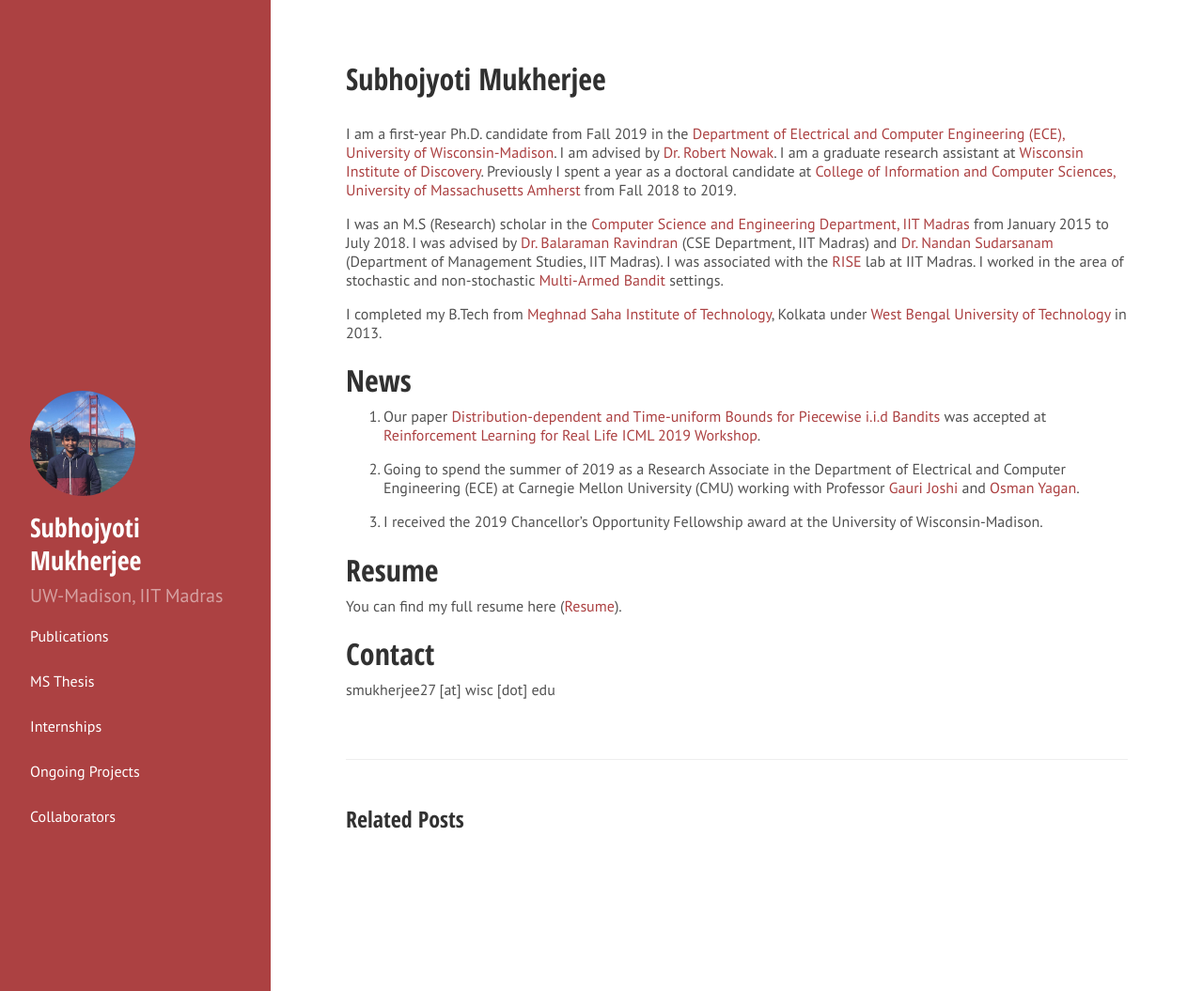
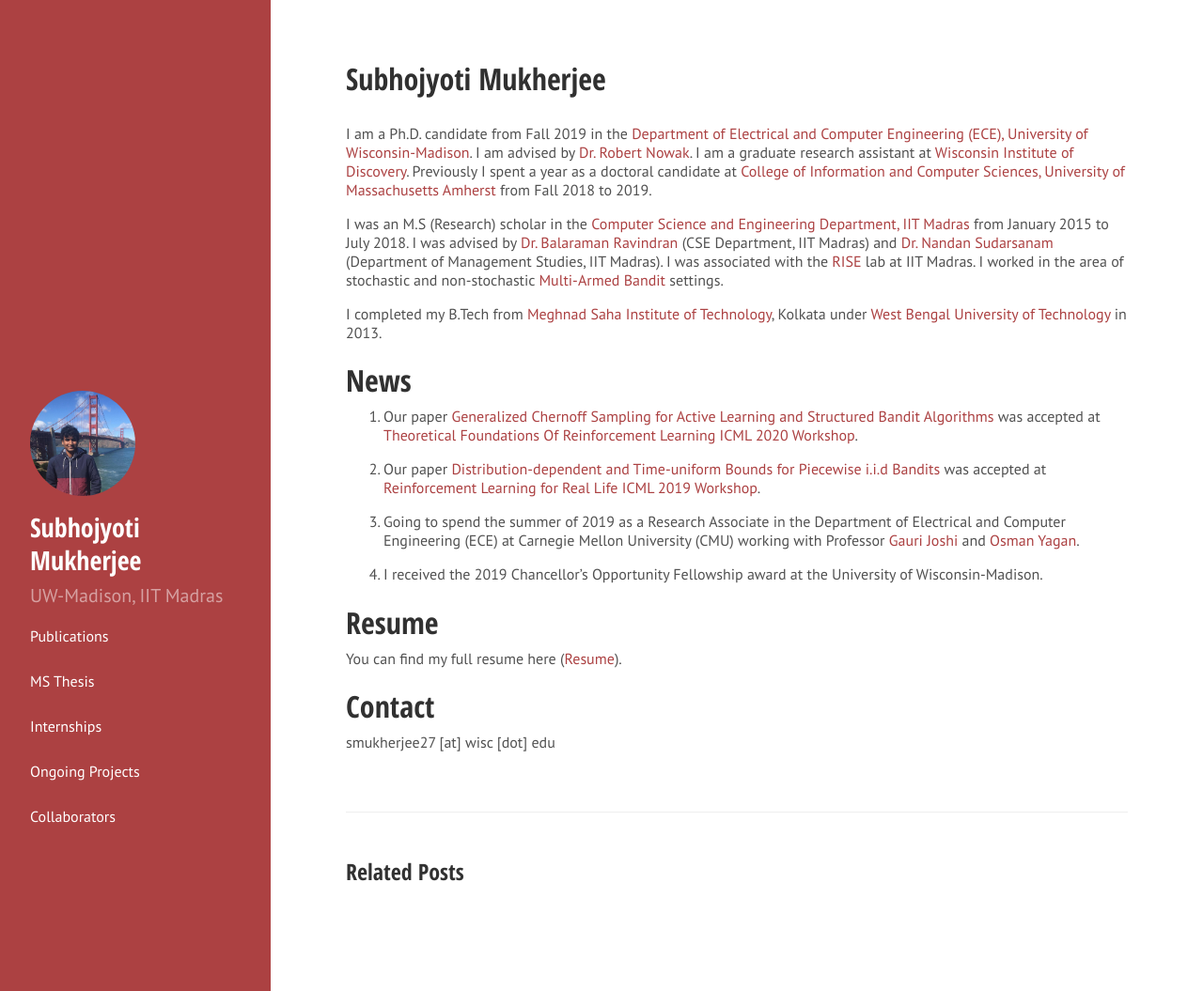
Before and after one commit to Subhojyoti22/subhojyoti.github.io, a Jekyll site: the page built from _posts/2016-09-06-about.md, in a window 1280 px wide and 1055 px high. Shown: the whole window at 94% size. Built offline with Jekyll 4.4.1, drawn with Linux system fonts in a browser that asks for light colours; Markdown is read by kramdown in place of the engine named in the settings.

Commit message:
Update 2016-09-06-about.md

```diff
--- a/_posts/2016-09-06-about.md
+++ b/_posts/2016-09-06-about.md
@@ -2,7 +2,7 @@
 layout: post
 title: Subhojyoti Mukherjee
 ---
-I am a first-year Ph.D. candidate from Fall 2019 in the [Department of Electrical and Computer Engineering (ECE), University of Wisconsin-Madison](https://www.engr.wisc.edu/department/electrical-computer-engineering/). I am advised by [Dr. Robert Nowak](http://nowak.ece.wisc.edu/). I am a graduate research assistant at [Wisconsin Institute of Discovery](https://wid.wisc.edu/people/subhojyoti-mukherjee/). Previously I spent a year as a doctoral candidate at [College of Information and Computer Sciences, University of Massachusetts Amherst](https://www.cics.umass.edu/) from Fall 2018 to 2019.
+I am a Ph.D. candidate from Fall 2019 in the [Department of Electrical and Computer Engineering (ECE), University of Wisconsin-Madison](https://www.engr.wisc.edu/department/electrical-computer-engineering/). I am advised by [Dr. Robert Nowak](http://nowak.ece.wisc.edu/). I am a graduate research assistant at [Wisconsin Institute of Discovery](https://wid.wisc.edu/people/subhojyoti-mukherjee/). Previously I spent a year as a doctoral candidate at [College of Information and Computer Sciences, University of Massachusetts Amherst](https://www.cics.umass.edu/) from Fall 2018 to 2019.
 
    I was an M.S (Research) scholar in the [Computer Science and Engineering Department, IIT Madras](https://www.cse.iitm.ac.in/) from January 2015 to July 2018. I was advised by [Dr. Balaraman Ravindran](https://www.cse.iitm.ac.in/~ravi/) (CSE Department, IIT Madras) and [Dr. Nandan Sudarsanam](https://doms.iitm.ac.in/index.php/nandan-s) (Department of Management Studies, IIT Madras). I was associated with the [RISE](http://rise.cse.iitm.ac.in/rise1/index.html) lab at IIT Madras. I worked in the area of stochastic and non-stochastic [Multi-Armed Bandit](https://en.wikipedia.org/wiki/Multi-armed_bandit) settings.
 
@@ -10,11 +10,13 @@ I am a first-year Ph.D. candidate from Fall 2019 in the [Department of Electrica
 
 # News
 
-1. Our paper [Distribution-dependent and Time-uniform Bounds for Piecewise i.i.d Bandits](https://arxiv.org/abs/1905.13159) was accepted at [Reinforcement Learning for Real Life ICML 2019 Workshop](https://sites.google.com/view/RL4RealLife).
+1. Our paper [Generalized Chernoff Sampling for Active Learning and Structured Bandit Algorithms](https://arxiv.org/abs/2012.08073) was accepted at [Theoretical Foundations Of Reinforcement Learning ICML 2020 Workshop](https://wensun.github.io/rl_theory_workshop_2020_ICML.github.io/).
 
-2. Going to spend the summer of 2019 as a Research Associate in the Department of Electrical and Computer Engineering (ECE) at Carnegie Mellon University (CMU) working with Professor [Gauri Joshi](https://www.andrew.cmu.edu/user/gaurij/) and [Osman Yagan](http://www.andrew.cmu.edu/user/oyagan/).
+2. Our paper [Distribution-dependent and Time-uniform Bounds for Piecewise i.i.d Bandits](https://arxiv.org/abs/1905.13159) was accepted at [Reinforcement Learning for Real Life ICML 2019 Workshop](https://sites.google.com/view/RL4RealLife).
 
-3. I received the 2019 Chancellor's Opportunity Fellowship award at the University of Wisconsin-Madison.
+3. Going to spend the summer of 2019 as a Research Associate in the Department of Electrical and Computer Engineering (ECE) at Carnegie Mellon University (CMU) working with Professor [Gauri Joshi](https://www.andrew.cmu.edu/user/gaurij/) and [Osman Yagan](http://www.andrew.cmu.edu/user/oyagan/).
+
+4. I received the 2019 Chancellor's Opportunity Fellowship award at the University of Wisconsin-Madison.
 
 
 # Resume
```
